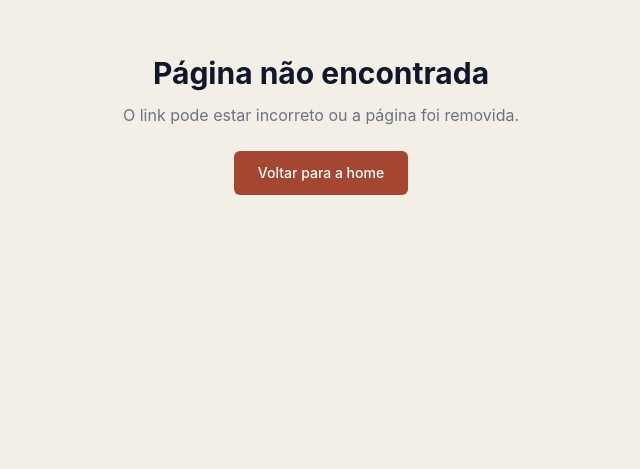
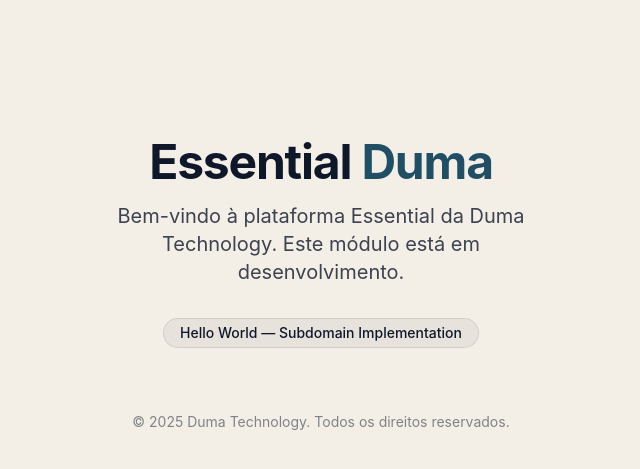
Before and after one commit to luizschinemann/duma_technology, a Next.js app: page /essential in a window 1280 px wide. Before the commit this address had no page. Shown: the part 115-584 px from the top of the page, without its empty margins (319-959 px from the left). Built offline with nearby package versions, Linux system fonts and the light colour scheme.

Commit message:
Adding essencial hotsite

```diff
--- /dev/null
+++ b/src/app/essential/page.tsx
@@ -0,0 +1,24 @@
+import React from 'react';
+
+export default function EssentialPage() {
+    return (
+        <div className="flex flex-col items-center justify-center min-h-screen bg-cream text-ink p-8">
+            <main className="text-center">
+                <h1 className="text-5xl font-bold mb-4 tracking-tight">
+                    Essential <span className="text-brand">Duma</span>
+                </h1>
+                <p className="text-xl opacity-80 mb-8 max-w-md mx-auto">
+                    Bem-vindo à plataforma Essential da Duma Technology.
+                    Este módulo está em desenvolvimento.
+                </p>
+                <div className="p-1 px-4 rounded-full border border-ink/10 bg-ink/5 inline-block text-sm font-medium">
+                    Hello World — Subdomain Implementation
+                </div>
+            </main>
+
+            <footer className="mt-16 opacity-50 text-sm">
+                &copy; {new Date().getFullYear()} Duma Technology. Todos os direitos reservados.
+            </footer>
+        </div>
+    );
+}
--- /dev/null
+++ b/src/middleware.ts
@@ -0,0 +1,32 @@
+import { NextResponse } from 'next/server'
+import type { NextRequest } from 'next/request'
+
+export function middleware(request: NextRequest) {
+    const url = request.nextUrl
+    const hostname = request.headers.get('host')
+
+    // Define allowed domains (including localhost for development)
+    const allowedDomains = ['essential.dumatechnology.com']
+
+    // Check if the hostname matches our target subdomain
+    if (hostname === 'essential.dumatechnology.com') {
+        // Rewrite to the /essential directory
+        return NextResponse.rewrite(new URL(`/essential${url.pathname}${url.search}`, request.url))
+    }
+
+    return NextResponse.next()
+}
+
+// Config to match all paths except for static files and api
+export const config = {
+    matcher: [
+        /*
+         * Match all request paths except for the ones starting with:
+         * - api (API routes)
+         * - _next/static (static files)
+         * - _next/image (image optimization files)
+         * - favicon.ico (favicon file)
+         */
+        '/((?!api|_next/static|_next/image|favicon.ico).*)',
+    ],
+}
```
